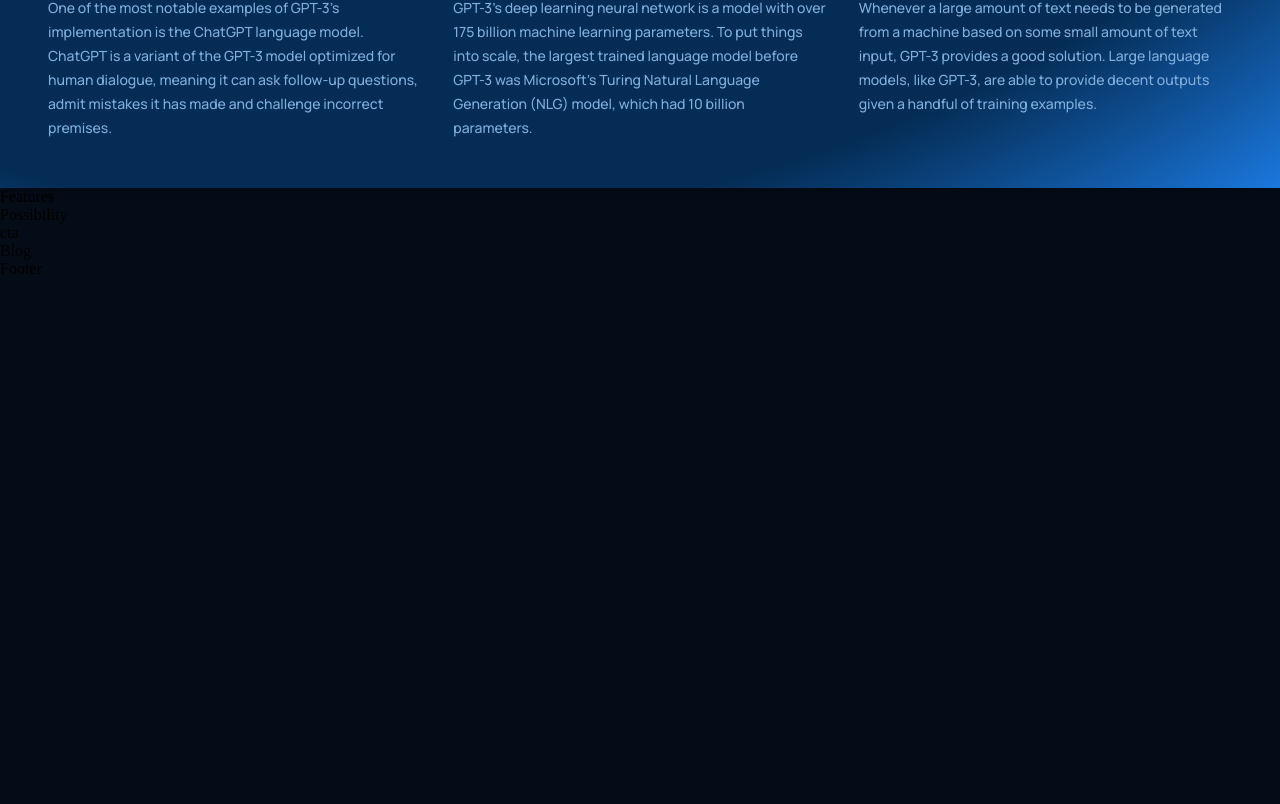
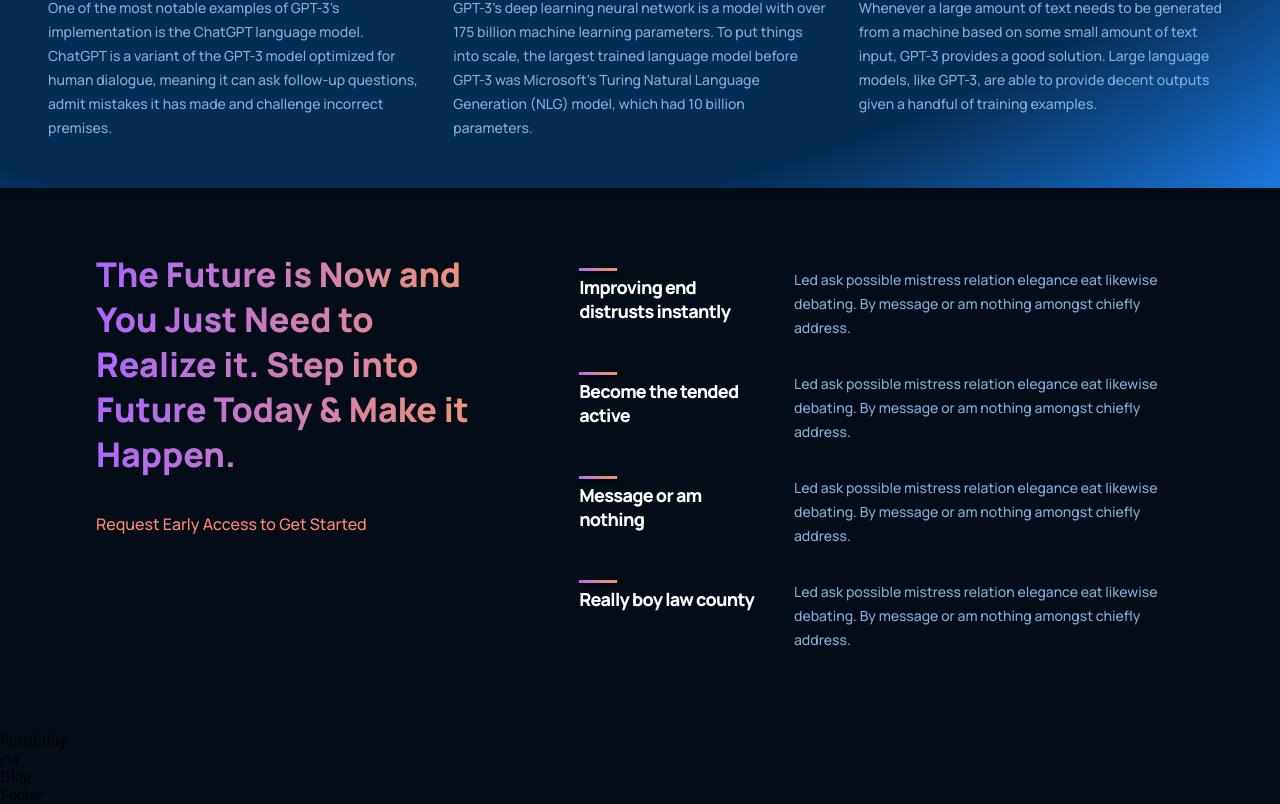
Before and after one commit to KevinKipkoechMutai/react-refresher-UI, a React (Create React App) app: page / in a window 1280 px wide. Shown: the part 1499-2303 px from the top of the page. Before the commit the page ends 1777 px from the top, so only its background shows below. Built offline with nearby package versions, Linux system fonts and the light colour scheme.

Commit message:
create and style features section

```diff
--- a/src/containers/features/Features.jsx
+++ b/src/containers/features/Features.jsx
@@ -1,9 +1,39 @@
 import React from 'react'
 import './features.css'
+import { Feature } from '../../components'
+
+const featuresData = [
+  {
+    title: "Improving end distrusts instantly",
+    text: "Led ask possible mistress relation elegance eat likewise debating. By message or am nothing amongst chiefly address."
+  },
+  {
+    title: "Become the tended active",
+    text: "Led ask possible mistress relation elegance eat likewise debating. By message or am nothing amongst chiefly address."
+  },
+  {
+    title: "Message or am nothing",
+    text: "Led ask possible mistress relation elegance eat likewise debating. By message or am nothing amongst chiefly address."
+  },
+  {
+    title: "Really boy law county",
+    text: "Led ask possible mistress relation elegance eat likewise debating. By message or am nothing amongst chiefly address."
+  }
+]
 
 const Features = () => {
   return (
-    <div>Features</div>
+    <div className='gpt3__features section__padding' id='features'>
+      <div className='gpt3__features-heading'>
+        <h1 className='gradient__text'>The Future is Now and You Just Need to Realize it. Step into Future Today & Make it Happen.</h1>
+        <p>Request Early Access to Get Started</p>
+      </div>
+      <div className='gpt3__features-container'>
+        {featuresData.map((item, index) => (
+          <Feature title={item.title} text={item.text} key={item.index} />
+        ))}
+      </div>
+    </div>
   )
 }
 
--- a/src/containers/features/features.css
+++ b/src/containers/features/features.css
@@ -0,0 +1,58 @@
+.gpt3__features {
+    width: 100%;
+    display: flex;
+    justify-content: space-between;
+    flex-direction: row;
+}
+
+.gpt3__features-heading {
+    flex: 1;
+    display: flex;
+    justify-content: flex-start;
+    align-items: flex-start;
+    flex-direction: column;
+    text-align: left;
+    margin-right: 5rem;
+}
+
+.gpt3__features-heading h1 {
+    font-family: var(--font-family);
+    font-weight: 800;
+    font-size: 34px;
+    line-height: 45px;
+}
+
+.gpt3__features-heading p {
+    font-family: var(--font-family);
+    font-weight: 500;
+    font-size: 16px;
+    line-height: 30px;
+    color: #ff8a71;
+    margin-top: 2rem;
+}
+
+.gpt3__features-container {
+    flex: 1.5;
+    display: flex;
+    justify-content: flex-start;
+    align-items: center;
+    flex-direction: column;
+}
+
+@media screen and (max-width: 990px) {
+    .gpt3__features {
+        flex-direction: column;
+    }
+
+    .gpt3__features-heading {
+        margin: 0 0 2rem 0;
+    }
+}
+
+@media screen and (max-width: 550px) {
+    .gpt3__features-heading h1 {
+        font-size: 28px;
+        line-height: 38px;
+    }
+
+}
```
